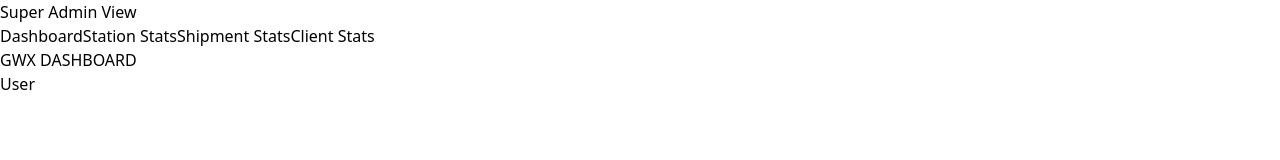
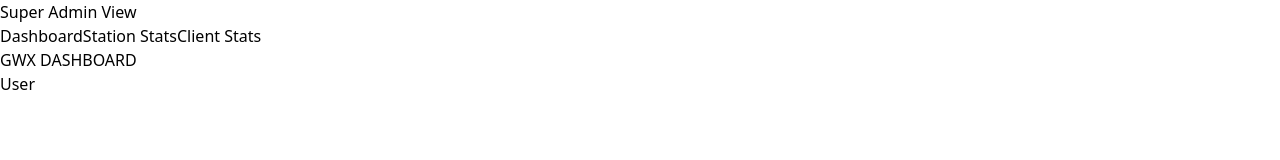
Before and after one commit to debanjo31/gwx-dashboard, a React (Vite) app: page /super-admin in a window 1280 px wide. Shown: the top 160 px of the page. Built offline with nearby package versions, Linux system fonts and the light colour scheme.

Commit message:
refactor: Remove unused button for "Shipment Stats" in SuperAdmin page

```diff
--- a/src/pages/SuperAdmin.jsx
+++ b/src/pages/SuperAdmin.jsx
@@ -16,9 +16,7 @@
           <button onClick={() => setMenu("Station Stats")}>
             Station Stats
           </button>
-          <button onClick={() => setMenu("Shipment Stats")}>
-            Shipment Stats
-          </button>
+
           <button onClick={() => setMenu("Client Stats")}>Client Stats</button>
         </div>
       </div>
```
